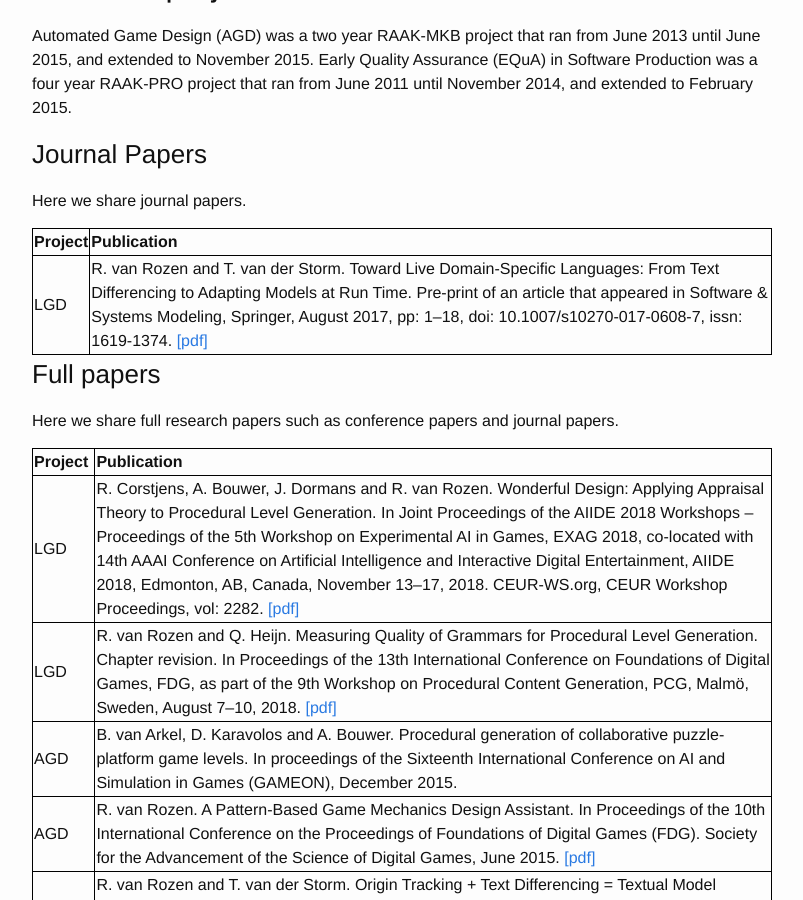
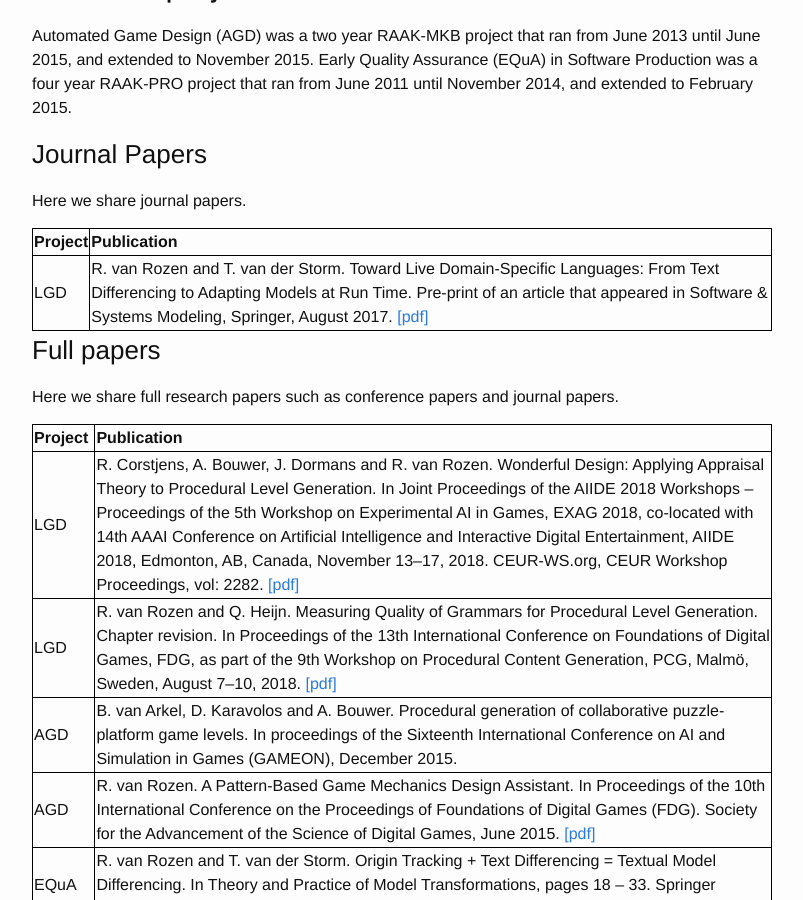
Before and after one commit to LiveGameDesign/LiveGameDesign.github.io, a Jekyll site: the page built from publications.md, in a window 1280 px wide and 900 px high, scrolled down 381 px. Shown: the whole window, without its empty margins (238-1041 px from the left). Built offline with Jekyll 4.4.1, drawn with Linux system fonts in a browser that asks for light colours.

```diff
--- a/publications.md
+++ b/publications.md
@@ -31,7 +31,7 @@
 
 | Project   | Publication |
 |:----------|:------------|
-| LGD       | R. van Rozen and T. van der Storm. Toward Live Domain-Specific Languages: From Text Differencing to Adapting Models at Run Time. Pre-print of an article that appeared in Software & Systems Modeling, Springer, August 2017, pp: 1--18, doi: 10.1007/s10270-017-0608-7, issn: 1619-1374. [[pdf]](https://homepages.cwi.nl/~storm/publications/vRozenvdStorm2017_sosym_v3.pdf) |
+| LGD       | R. van Rozen and T. van der Storm. Toward Live Domain-Specific Languages: From Text Differencing to Adapting Models at Run Time. Pre-print of an article that appeared in Software & Systems Modeling, Springer, August 2017. [[pdf]](https://homepages.cwi.nl/~storm/publications/vRozenvdStorm2017_sosym_v3.pdf) |
 
 ### Full papers
 Here we share full research papers such as conference papers and journal papers.
```
